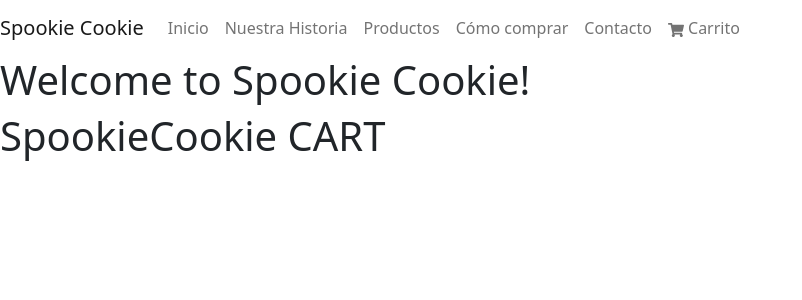
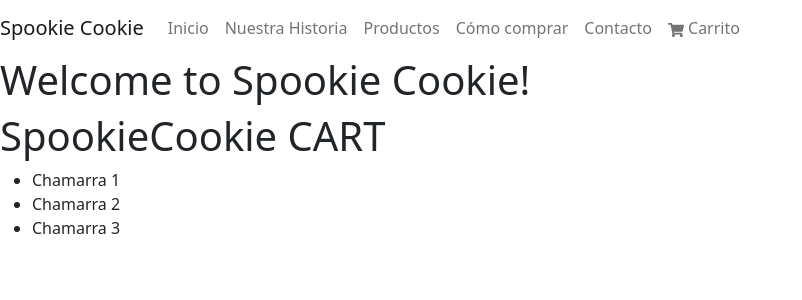
Before and after one commit to kdays1/spookiecookieDiaz, a React (Create React App) app: page /cart in a window 1280 px wide. Shown: the top 300 px of the page, without its empty margins (0-802 px from the left). Built offline with nearby package versions, Linux system fonts and the light colour scheme.

Commit message:
desafio crea tu landing

```diff
--- a/src/pages/cart.js
+++ b/src/pages/cart.js
@@ -1,7 +1,22 @@
 const Cart = () => {
     return (
         <div>
-            <h1>SpookieCookie CART</h1>
+            <div>
+                <h1>SpookieCookie CART</h1>
+            </div>
+            <div>
+                <ul>
+                    <li>
+                        Chamarra 1
+                    </li>
+                    <li>
+                        Chamarra 2
+                    </li>
+                    <li>
+                        Chamarra 3
+                    </li>
+                </ul>
+            </div>
         </div>
     )
 }
```
